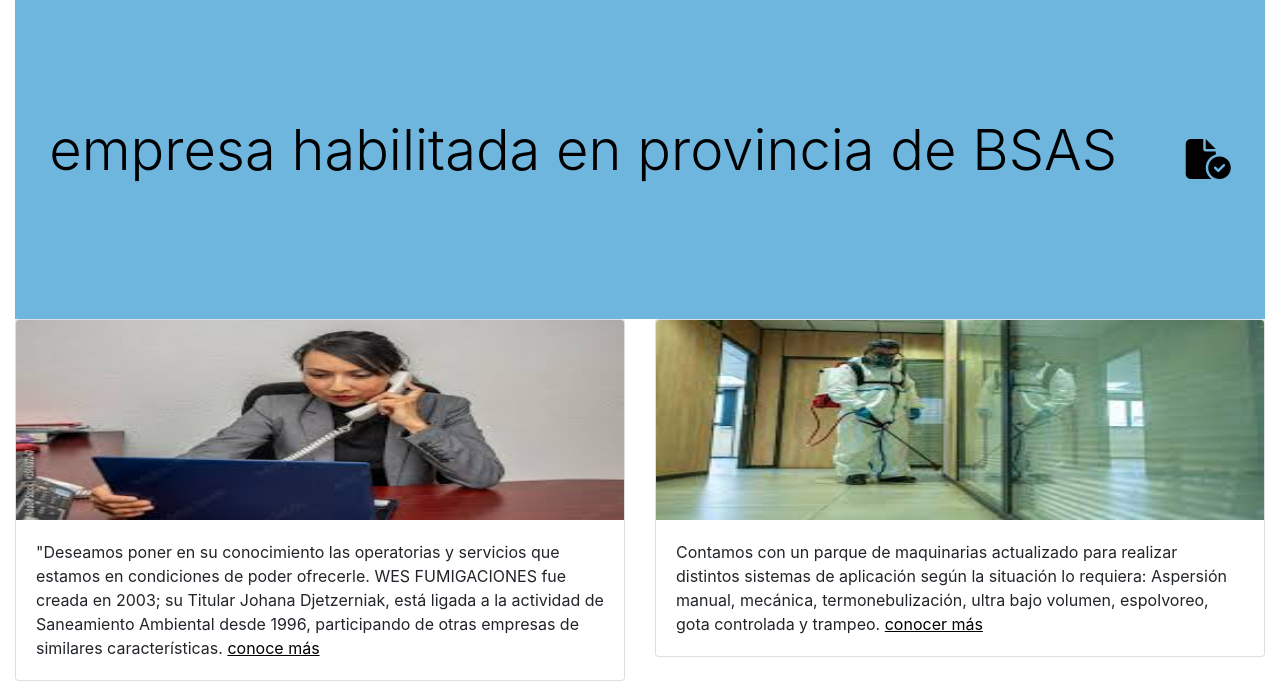
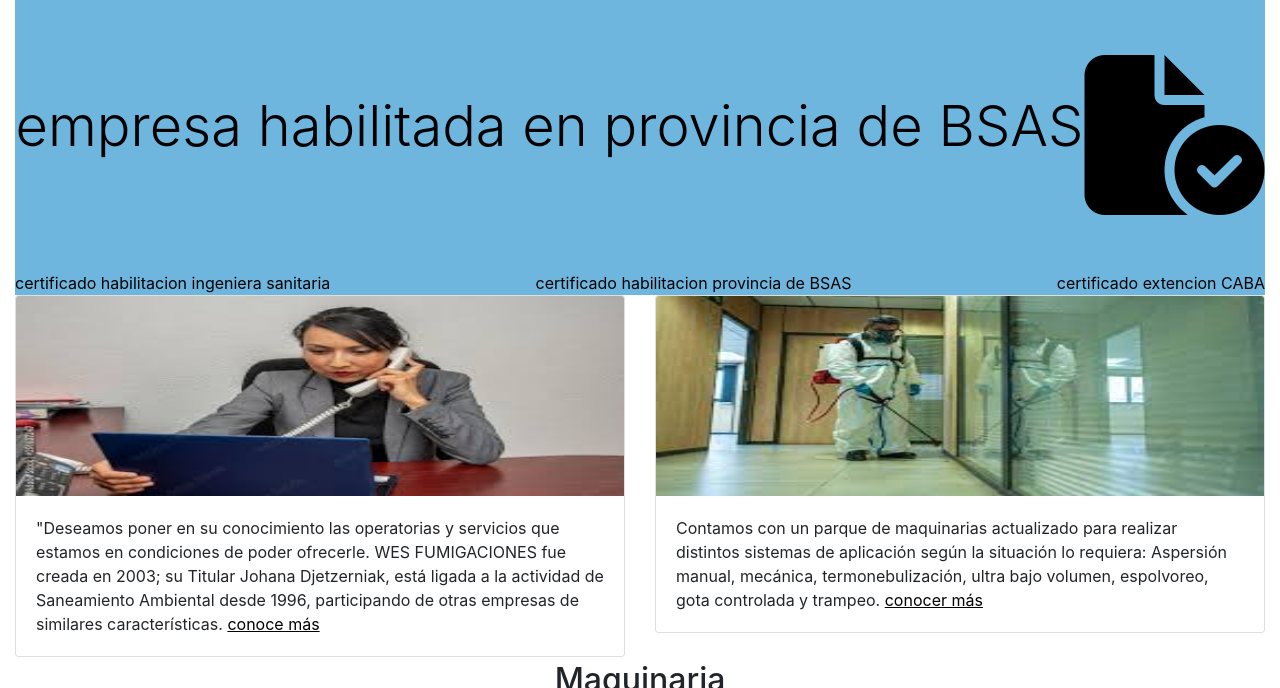
Before and after one commit to Santi420/Wes-fumigaciones, a plain HTML site: page index.html in a window 1280 px wide. Shown: the part 412-1100 px from the top of the page. Drawn offline with Linux system fonts and the light colour scheme; a web font is replaced by a local one.

Commit message:
corte de pagina

```diff
--- a/assets/css/estilos.css
+++ b/assets/css/estilos.css
@@ -32,8 +32,19 @@ a{
 .sectioncortapag{
     background-color: #6fb6df;
     color: black;
-    font-size: 40px;
-    height: 20rem;
+    font-size: 16rem;
+    height: 17rem;
     align-items: center;
 
 }
+
+.sectioncertificates{
+    background-color: #6fb6df;
+    color: black;
+
+}
+
+.maschico{
+    font-size: 10rem;
+
+}
--- a/index.html
+++ b/index.html
@@ -44,8 +44,15 @@
             </div>
             <div class="col-12">
                 <div class="sectioncortapag d-flex flex-nowrap justify-content-around">
-                    <p class="display-4">empresa habilitada en provincia de BSAS</p><i class="fa-solid fa-file-circle-check"></i>
+                    <p class="display-4">empresa habilitada en provincia de BSAS</p><i class=" maschico fa-solid fa-file-circle-check"></i>
 
+                </div>
+            </div>
+            <div class="col-12 ">
+                <div class=" sectioncertificates d-flex justify-content-between">
+                    <a href="">certificado habilitacion ingeniera sanitaria</a>
+                    <a href="">certificado habilitacion provincia de BSAS</a>
+                    <a href="">certificado extencion CABA</a>
                 </div>
             </div>
             <div class="col-12 col-md-6 col-lg-6 col-xl-6 mb-3 mb-xl-1">
```
